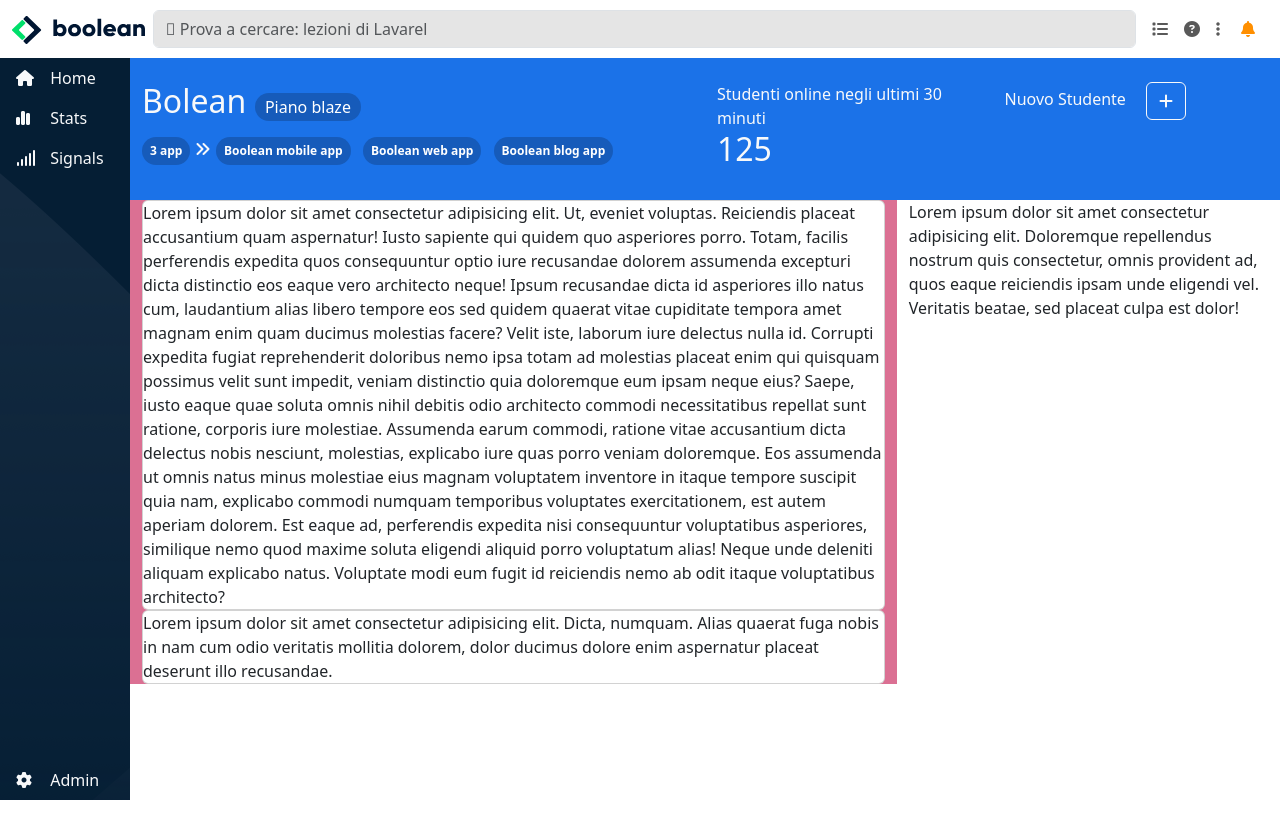
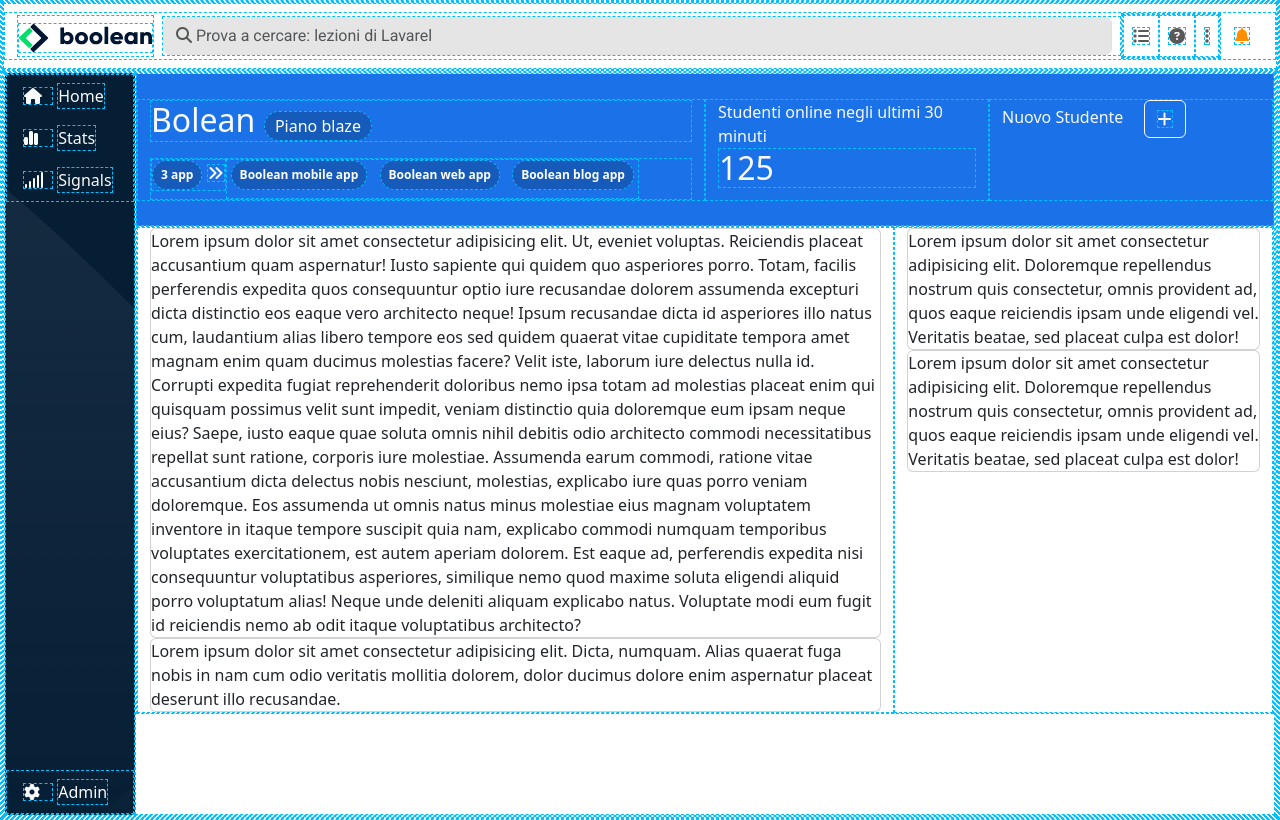
Before and after one commit to andreadebortoli2/html-css-bootstrap-dashboard, a plain HTML site: page index.html in a window 1280 px wide. Drawn offline with nearby package versions, Linux system fonts and the light colour scheme.

Commit message:
edit main_content structure

```diff
--- a/assets/css/style.css
+++ b/assets/css/style.css
@@ -1,5 +1,5 @@
 * {
-    /* border: 1px dashed deepskyblue; */
+    border: 1px dashed deepskyblue;
 }
 
 :root {
@@ -12,7 +12,9 @@
     --bootdash-lighter: rgba(248, 249, 250, 1);
 }
 
-
+body {
+    font-family: "Roboto", sans-serif;
+}
 
 /* #region header */
 
@@ -40,6 +42,7 @@
 nav {
     & [type="search"] {
         background-color: var(--bootdash-search-bg);
+        font-family: "Roboto", FontAwesome, sans-serif;
     }
 }
 
@@ -127,21 +130,19 @@ nav {
             }
     }
 }
-
-
-
-
 /* #endregion banner */
 
-/* #endregion main */
-
-
+/* #region main_content */
 .main_content {
     height: calc(100vh - 58px);
 }
 
 
 
-.col-8 {
-    background-color: palevioletred;
-}
+
+
+
+
+/* #endregion main_content */
+
+/* #endregion main */
--- a/index.html
+++ b/index.html
@@ -8,9 +8,12 @@
     <link rel="stylesheet" href="./assets/css/style.css">
     <link href="https://cdn.jsdelivr.net/npm/bootstrap@5.3.2/dist/css/bootstrap.min.css" rel="stylesheet"
         integrity="sha384-T3c6CoIi6uLrA9TneNEoa7RxnatzjcDSCmG1MXxSR1GAsXEV/Dwwykc2MPK8M2HN" crossorigin="anonymous">
-    <link rel="stylesheet" href="https://cdnjs.cloudflare.com/ajax/libs/font-awesome/6.5.1/css/all.min.css"
-        integrity="sha512-DTOQO9RWCH3ppGqcWaEA1BIZOC6xxalwEsw9c2QQeAIftl+Vegovlnee1c9QX4TctnWMn13TZye+giMm8e2LwA=="
-        crossorigin="anonymous" referrerpolicy="no-referrer" />
+    <script src="https://kit.fontawesome.com/bd1c1c4b68.js" crossorigin="anonymous"></script>
+    <link rel="preconnect" href="https://fonts.googleapis.com">
+    <link rel="preconnect" href="https://fonts.gstatic.com" crossorigin>
+    <link
+        href="https://fonts.googleapis.com/css2?family=Roboto:ital,wght@0,100;0,300;0,400;0,500;0,700;0,900;1,100;1,300;1,400;1,500;1,700;1,900&display=swap"
+        rel="stylesheet">
 </head>
 
 <body>
@@ -56,7 +59,7 @@
                 </div>
                 <!-- /.desktop navbar expand -->
 
-                <button class="btn dropdown bell">
+                <div class="btn dropdown bell">
                     <a class="nav-link " href="#" role="button" data-bs-toggle="dropdown" aria-expanded="false">
                         <i class="fa-solid fa-bell"></i>
                     </a>
@@ -65,11 +68,11 @@
                         <li><a class="dropdown-item" href="#">Fatturazione</a></li>
                         <li><a class="dropdown-item" href="#">Logout</a></li>
                     </ul>
-                </button>
+                </div>
                 <!-- /.dropdown bell -->
 
             </div>
-            </div>
+            <!-- /.container -->
         </nav>
         <!-- /.navbar -->
     </header>
@@ -154,14 +157,15 @@
                                                 <input type="text" class="form-control" id="last_name">
                                             </div>
                                         </div>
+                                        <!-- /.name last_name -->
 
                                         <div class="row row-cols-2">
 
                                             <div class="col mb-3">
                                                 <label for="email">Email</label>
                                                 <div class="input-group">
-                                                    <span class="input-group-text" id="email">@</span>
-                                                    <input type="text" class="form-control">
+                                                    <span class="input-group-text">@</span>
+                                                    <input type="text" class="form-control" id="email">
                                                 </div>
                                             </div>
 
@@ -170,22 +174,7 @@
                                                 <input type="text" class="form-control" id="password">
                                             </div>
                                         </div>
-
-                                        <div class="row row-cols-2">
-
-                                            <div class="col mb-3">
-                                                <label for="email">Indirizzo <br> Email</label>
-                                                <div class="input-group">
-                                                    <span class="input-group-text" id="email">@</span>
-                                                    <input type="text" class="form-control">
-                                                </div>
-                                            </div>
-
-                                            <div class="col mb-3">
-                                                <label for="password">Password</label>
-                                                <input type="text" class="form-control" id="password">
-                                            </div>
-                                        </div>
+                                        <!-- /.email password -->
 
                                         <div class="row">
 
@@ -194,6 +183,7 @@
                                                 <input type="text" class="form-control" id="adress">
                                             </div>
                                         </div>
+                                        <!-- /.adress -->
 
                                         <div class="row">
 
@@ -217,11 +207,13 @@
                                                 <input type="text" class="form-control" id="post_code">
                                             </div>
                                         </div>
+                                        <!-- /.city nation post_code -->
 
                                         <div class="col mb-3">
                                             <label for="add_pic" class="form-label">Foto</label>
                                             <input class="form-control" type="file" id="add_pic">
                                         </div>
+                                        <!-- /.add pic -->
 
                                         <div class="col mb-3">
                                             <div class="form-check">
@@ -232,10 +224,12 @@
                                                 </label>
                                             </div>
                                         </div>
+                                        <!-- /.required check -->
 
                                         <button type="submit" class="btn btn-primary">Salva</button>
 
                                         <button type="reset" class="btn btn-warning">Svuota</button>
+                                        <!-- /.buttons -->
                                     </form>
                                 </div>
                             </div>
@@ -253,7 +247,7 @@
                                     <i class="fa-solid fa-angles-right"></i>
                                 </div>
 
-                                <button type="button" class="badge rounded-pill border-0 p-2">
+                                <button type="button" class="badge rounded-pill border-0 ms-2 p-2">
                                     <i class="fa fa-plus" aria-hidden="true"></i>
                                 </button>
 
@@ -275,8 +269,10 @@
                     <!-- /.banner -->
 
                     <div class="row">
-                        <div class="col-8">
-                            <div class="card">
+
+                        <div class="col-12 col-md-8">
+
+                            <div class="card next_classes">
                                 Lorem ipsum dolor sit amet consectetur adipisicing elit. Ut, eveniet voluptas.
                                 Reiciendis placeat accusantium quam aspernatur! Iusto sapiente qui quidem quo asperiores
                                 porro. Totam, facilis perferendis expedita quos consequuntur optio iure recusandae
@@ -296,7 +292,9 @@
                                 porro voluptatum alias! Neque unde deleniti aliquam explicabo natus. Voluptate modi eum
                                 fugit id reiciendis nemo ab odit itaque voluptatibus architecto?
                             </div>
-                            <div class="card">
+                            <!-- /.next_classe -->
+
+                            <div class="card faq">
                                 Lorem ipsum dolor sit amet consectetur adipisicing elit. Dicta, numquam. Alias quaerat
                                 fuga
                                 nobis in
@@ -304,18 +302,41 @@
                                 deserunt illo
                                 recusandae.
                             </div>
+                            <!-- /.faq -->
                         </div>
-                        <div class="col-4">
-                            Lorem ipsum dolor sit amet consectetur adipisicing elit. Doloremque repellendus nostrum quis
-                            consectetur, omnis provident ad, quos eaque reiciendis ipsam unde eligendi vel. Veritatis
-                            beatae,
-                            sed placeat culpa est dolor!
+                        <!-- /.col -->
+
+                        <div class="col-12 col-md-4">
+
+                            <div class="card to_do">
+                                Lorem ipsum dolor sit amet consectetur adipisicing elit. Doloremque repellendus nostrum
+                                quis
+                                consectetur, omnis provident ad, quos eaque reiciendis ipsam unde eligendi vel.
+                                Veritatis
+                                beatae,
+                                sed placeat culpa est dolor!
+                            </div>
+                            <!-- /.to_do -->
+
+                            <div class="card active_users">
+                                Lorem ipsum dolor sit amet consectetur adipisicing elit. Doloremque repellendus nostrum
+                                quis
+                                consectetur, omnis provident ad, quos eaque reiciendis ipsam unde eligendi vel.
+                                Veritatis
+                                beatae,
+                                sed placeat culpa est dolor!
+                            </div>
+                            <!-- /.active_users -->
                         </div>
+                        <!-- /.col -->
                     </div>
+                    <!-- /.row -->
                 </div>
+                <!-- /.main_content -->
             </div>
+            <!-- /.row -->
         </div>
-        </div>
+        <!-- /.container -->
     </main>
     <!-- /.main -->
 
```
